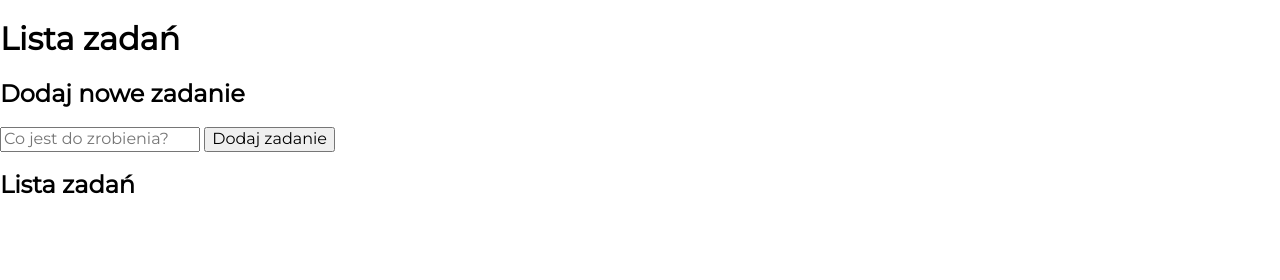
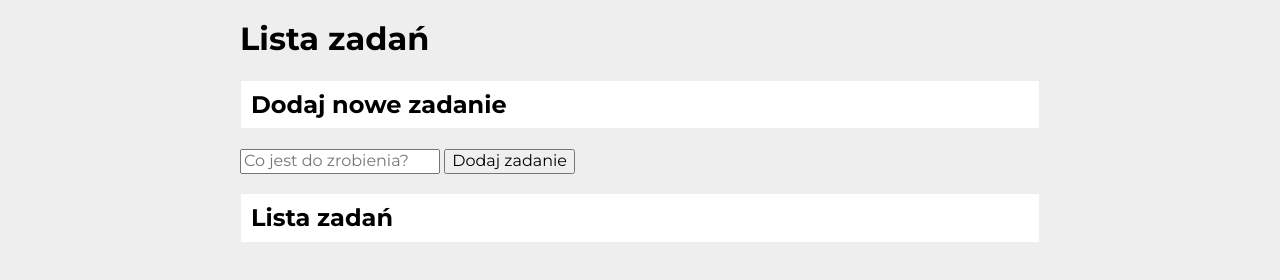
Before and after one commit to PawelNackowski/todo-list, a plain HTML site: page index.html in a window 1280 px wide. Drawn offline with nearby package versions, Linux system fonts and the light colour scheme.

Commit message:
style subHeder

```diff
--- a/css/style.css
+++ b/css/style.css
@@ -8,9 +8,18 @@ html {
 
 body {
     font-family: "Montserrat", sans-serif;
-    max-width: 1200px;
+    background-color: #eee;
+    max-width: 800px;
+    margin: auto;
+    overflow-x: auto;
 }
 
 .list__item--done {
     text-decoration: line-through;
 }
+
+.subheader {
+    padding: 10px;
+    background-color: white;
+    border: #eee solid 1px;
+}
--- a/index.html
+++ b/index.html
@@ -1,36 +1,40 @@
 <!DOCTYPE html>
 <html lang="pl">
+
 <head>
     <meta charset="UTF-8">
     <meta http-equiv="X-UA-Compatible" content="IE=edge">
     <meta name="viewport" content="width=device-width, initial-scale=1.0">
     <link rel="stylesheet" href="https://cdnjs.cloudflare.com/ajax/libs/normalize/8.0.1/normalize.min.css"
-    integrity="sha512-NhSC1YmyruXifcj/KFRWoC561YpHpc5Jtzgvbuzx5VozKpWvQ+4nXhPdFgmx8xqexRcpAglTj9sIBWINXa8x5w=="
-    crossorigin="anonymous" referrerpolicy="no-referrer" />
-<link href="css/style.css" rel="stylesheet">
-<script src="js/script.js" defer></script>
+        integrity="sha512-NhSC1YmyruXifcj/KFRWoC561YpHpc5Jtzgvbuzx5VozKpWvQ+4nXhPdFgmx8xqexRcpAglTj9sIBWINXa8x5w=="
+        crossorigin="anonymous" referrerpolicy="no-referrer" />
+    <link href="css/style.css" rel="stylesheet">
+    <script src="js/script.js" defer></script>
     <link rel="preconnect" href="https://fonts.googleapis.com">
-    <link rel="preconnect" href="https://fonts.gstatic.com" crossorigin>
-    <link href="https://fonts.googleapis.com/css2?family=Montserrat:ital@0;1&display=swap" rel="stylesheet">
+<link rel="preconnect" href="https://fonts.gstatic.com" crossorigin>
+<link href="https://fonts.googleapis.com/css2?family=Montserrat:ital,wght@0,400;0,700;1,400;1,600&display=swap" rel="stylesheet">
     <title>Lista zadań</title>
 </head>
+
 <body>
-    <h1>
+    <h1 class="header">
         Lista zadań
     </h1>
-    <h2>
+    <h2 class="subheader">
         Dodaj nowe zadanie
     </h2>
-
-    <form class="js-form">
+    <p>
+    <form class=" form js-form">
         <input class="js-newTask" placeholder="Co jest do zrobienia?">
-        <button>Dodaj zadanie</button>
+        <button class="form__button">Dodaj zadanie</button>
     </form>
-
-    <h2>
+    </p>
+    <h2 class="subheader">
         Lista zadań
     </h2>
+    <p>
     <ul class="js-tasks"></ul>
+    </p>
+</body>
 
-</body>
 </html>
```
